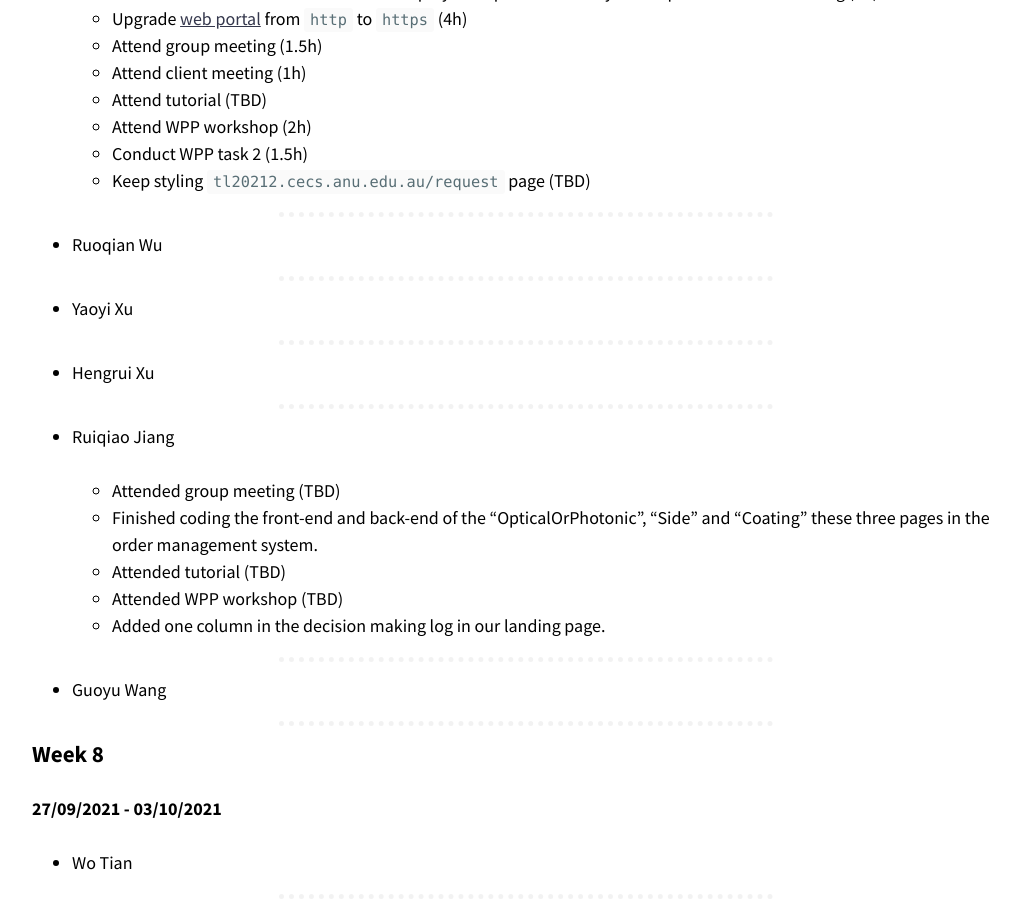
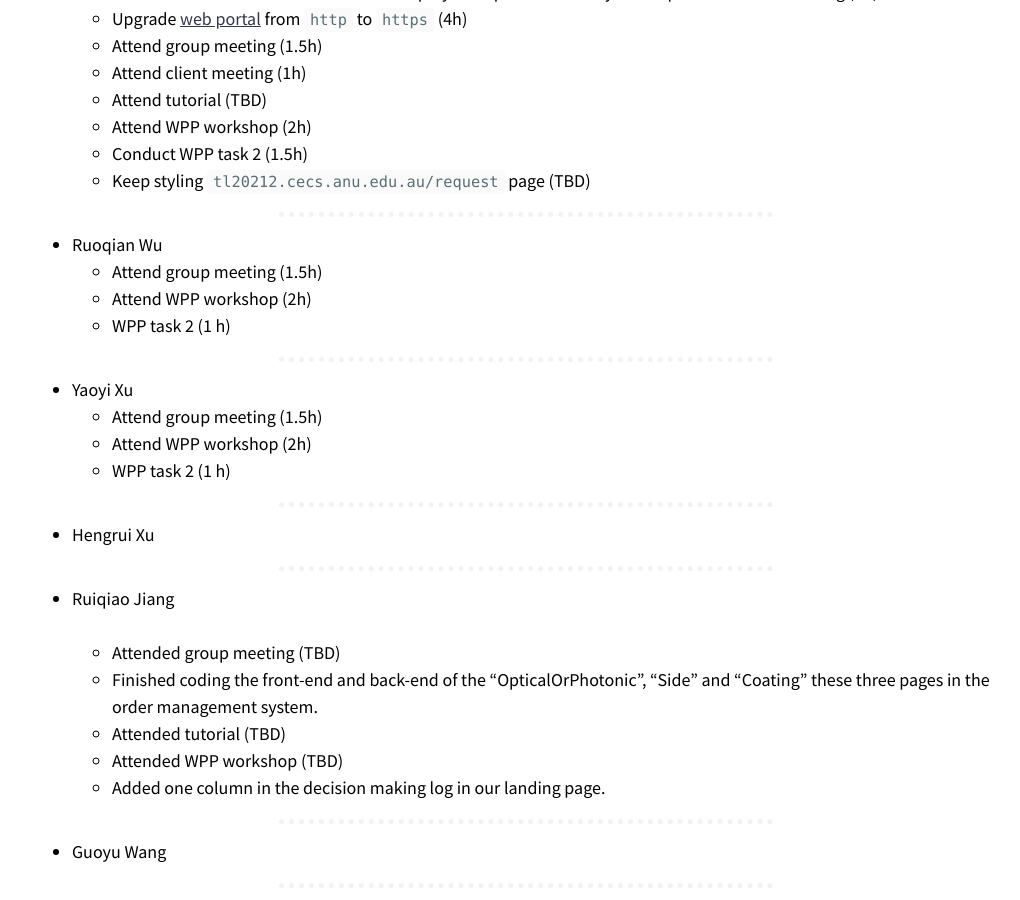
Before and after one commit to optofab/optofab.github.io, a Jekyll site: the page built from work_records.md, in a window 1280 px wide and 900 px high, scrolled down 13831 px. Shown: the whole window, without its empty margins (114-1134 px from the left). Built offline with Jekyll 4.4.1, drawn with Linux system fonts in a browser that asks for light colours; nearby versions of some CDN libraries; emoji names are drawn with the system emoji font.

Commit message:
added work record

```diff
--- a/work_records.md
+++ b/work_records.md
@@ -571,10 +571,17 @@ _[Don't forget to add hours for each of the work you've done. This line will be
 <hr class="hr-dotted">
 
 - Ruoqian Wu
+  - Attend group meeting (1.5h)
+  - Attend WPP workshop (2h)
+  - WPP task 2 (1 h)
 
 <hr class="hr-dotted">
 
 - Yaoyi Xu
+  - Attend group meeting (1.5h)
+  - Attend WPP workshop (2h)
+  - WPP task 2 (1 h)
+
 
 <hr class="hr-dotted">
 
```
